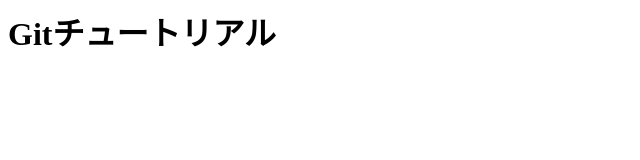
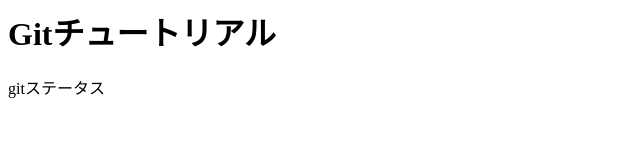
Before and after one commit to y-nagamoto/git_tutorial, a plain HTML site: page index.html in a window 1280 px wide. Shown: the whole page, without its empty margins (0-640 px from the left). Drawn offline with Linux system fonts and the light colour scheme.

Commit message:
gitステータスを追記

```diff
--- a/index.html
+++ b/index.html
@@ -1 +1,2 @@
 <h1>Gitチュートリアル</h1>
+<p>gitステータス</p>
```
